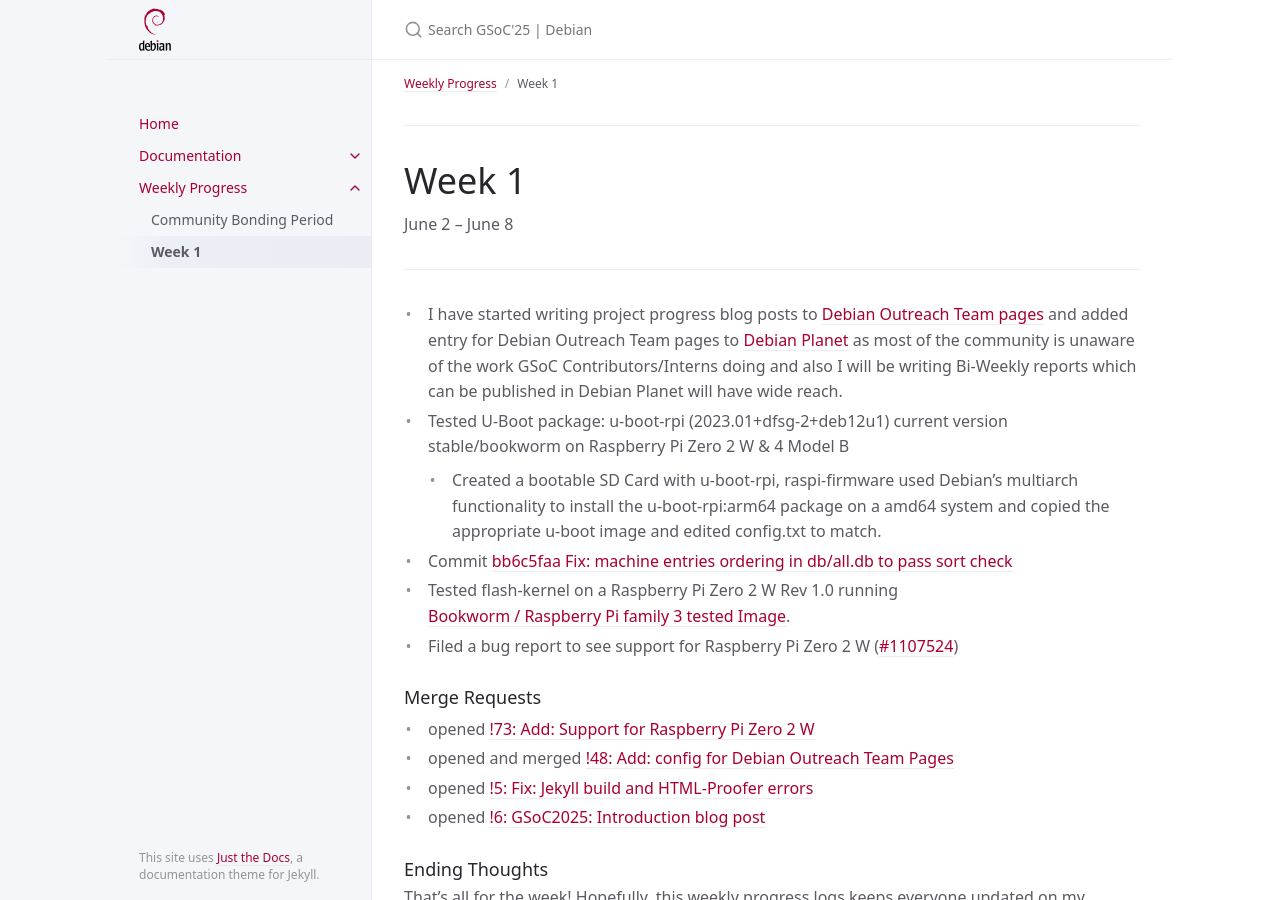
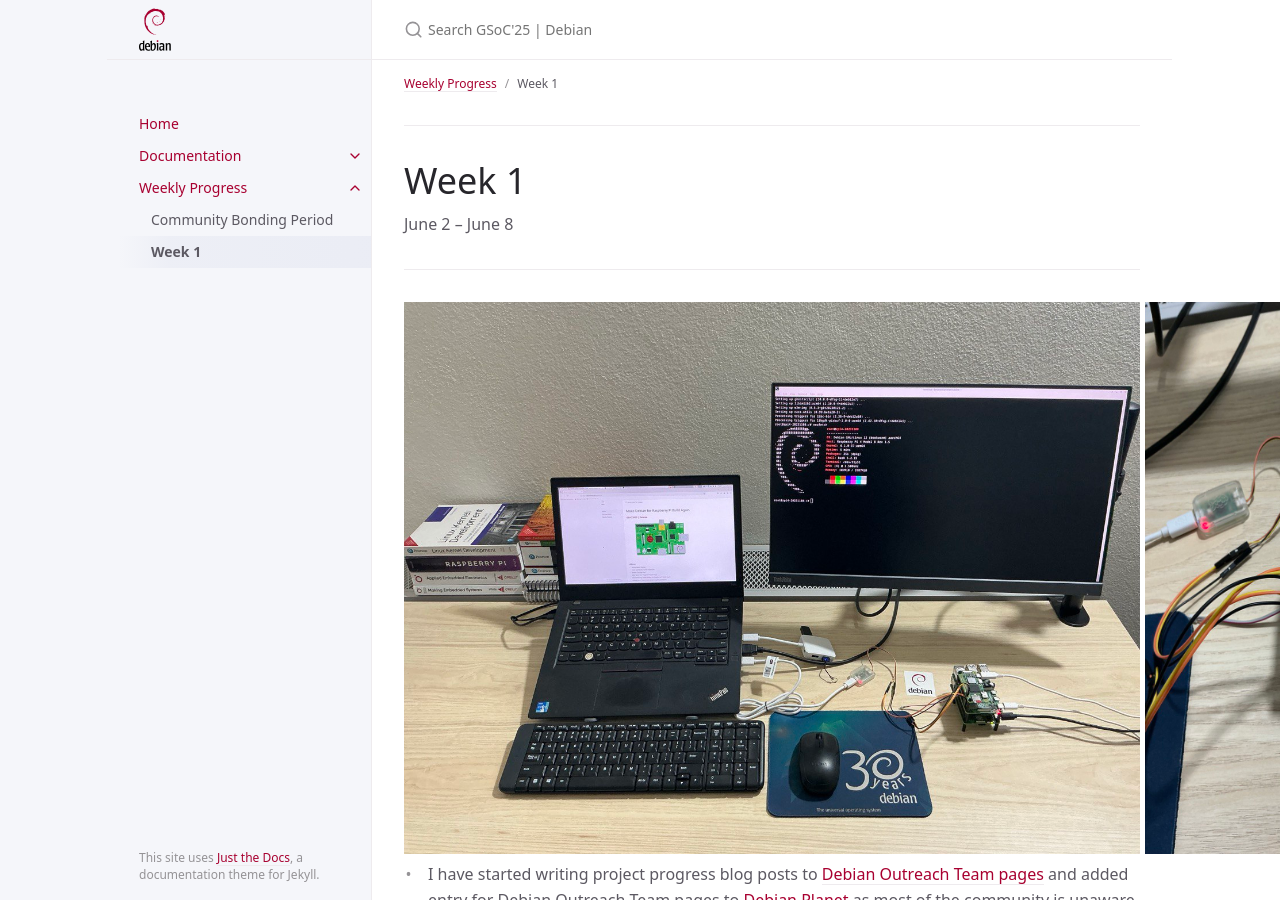
Before and after one commit to krvprashanth/gsoc2025, a Jekyll site: the page built from docs/weeklyprogress/week1.md, in a window 1280 px wide and 900 px high. Built offline with Jekyll 4.4.1, drawn with Linux system fonts in a browser that asks for light colours.

Commit message:
Add: images

```diff
--- a/docs/weeklyprogress/week1.md
+++ b/docs/weeklyprogress/week1.md
@@ -9,6 +9,13 @@ nav_order: 3
 June 2 – June 8
 
 ---
+
+
+<div style="display: flex; gap: 5px;">
+  <img src="/assets/images/setup.jpg" alt="Setup" style="width: 100%;">
+  <img src="/assets/images/raspis.jpg" alt="Raspis" style="width: 50%;">
+ </div>
+
 - I have started writing project progress blog posts to [Debian Outreach Team pages](https://outreach-team.pages.debian.net/) and added entry for Debian Outreach Team pages to [Debian Planet](https://planet.debian.org/) as most of the community is unaware of the work GSoC Contributors/Interns doing and also I will be writing Bi-Weekly reports which can be published in Debian Planet will have wide reach.
 - Tested U-Boot package: u-boot-rpi (2023.01+dfsg-2+deb12u1) current version stable/bookworm on  Raspberry Pi Zero 2 W & 4 Model B
    -  Created a bootable SD Card with u-boot-rpi, raspi-firmware used Debian's multiarch functionality to install the u-boot-rpi:arm64 package on a amd64 system and copied the appropriate u-boot image and edited config.txt to match.
```
Also changed, not shown: assets/images/raspis.jpg (added), assets/images/setup.jpg (added), 3 other files.
